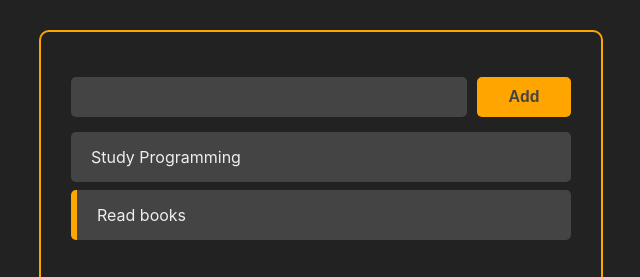
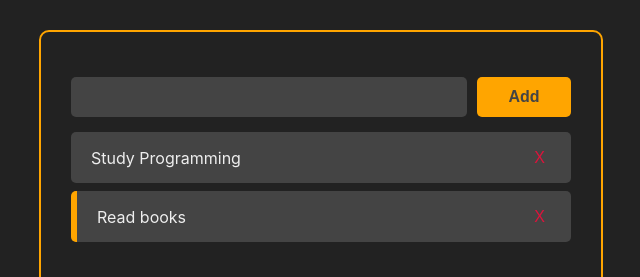
Before and after one commit to TiagoMachado24/to-do-list-react, a React (Create React App) app: page / in a window 1280 px wide. Shown: the top 277 px of the page, without its empty margins (319-959 px from the left). Built offline with nearby package versions, Linux system fonts and the light colour scheme.

Commit message:
Added handleTaskDeletion function

```diff
--- a/src/App.jsx
+++ b/src/App.jsx
@@ -38,15 +38,23 @@
           completed: false,
         },
       ];
+      setTasks(newTasks);
+    }
+
+    const handleTaskDeletion = (taskId) => {
+      const newTasks = tasks.filter((task) => task.id !== taskId);
 
       setTasks(newTasks);
-    }
+    };
 
   return (
     <>
       <div className="container">
         <AddTask handleTaskAddition={handleTaskAddition}  />
-        <Tasks tasks={tasks} handleTaskClick={handleTaskClick}/>
+        <Tasks
+          tasks={tasks}
+          handleTaskClick={handleTaskClick}
+          handleTaskDeletion={handleTaskDeletion}/>
       </div>
     </>
   )
--- a/src/components/Task.css
+++ b/src/components/Task.css
@@ -12,3 +12,11 @@
 .taskTitle {
     cursor: pointer
 }
+
+.remove-task-button {
+    background-color: #444;
+    border: none;
+    font-size: 16px;
+    color: crimson;
+    cursor: pointer;
+}
--- a/src/components/Task.jsx
+++ b/src/components/Task.jsx
@@ -2,14 +2,21 @@
 
 import './Task.css'
 
-const Task = ({task, handleTaskClick}) => {
+const Task = ({task, handleTaskClick, handleTaskDeletion}) => {
     // return <div className='task-container'>{task.title}</div>;
     return(
         <div className="task-container"
             style={task.completed ? {borderLeft: '6px solid orange'} : {}}
-            >
+        >
             <div className="taskTitle" onClick={() => handleTaskClick(task.id)}>
                 {task.title}
+            </div>
+            <div className="buttons-container">
+                <button className="remove-task-button"
+                onClick={() => handleTaskDeletion(task.id)}
+                >
+                    X
+                </button>
             </div>
         </div>
     )
--- a/src/components/Tasks.jsx
+++ b/src/components/Tasks.jsx
@@ -1,11 +1,14 @@
 import React from 'react';
 import Task from './Task';
 
-const Tasks = ({tasks, handleTaskClick}) => {
+const Tasks = ({tasks, handleTaskClick, handleTaskDeletion}) => {
     return (
         <>
         {tasks.map(( task ) => (
-            <Task task={task} handleTaskClick={handleTaskClick} />
+            <Task
+                task={task}
+                handleTaskClick={handleTaskClick}
+                handleTaskDeletion={handleTaskDeletion}/>
         ))}
     </>
     )
```
